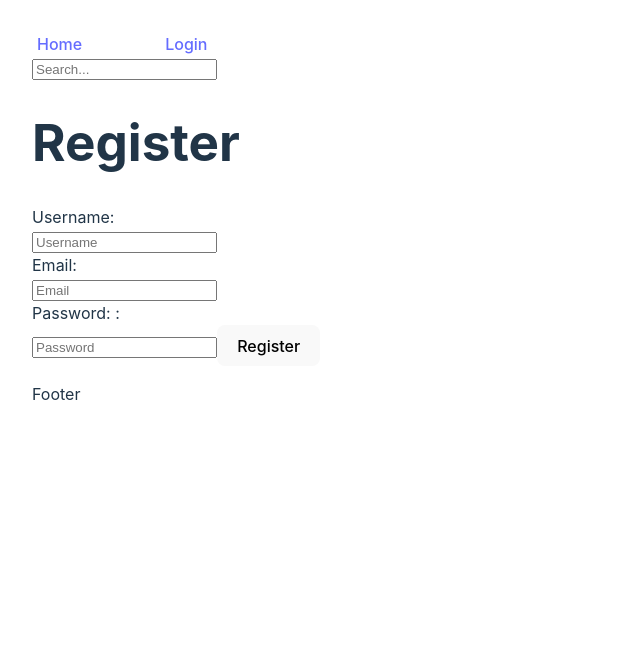
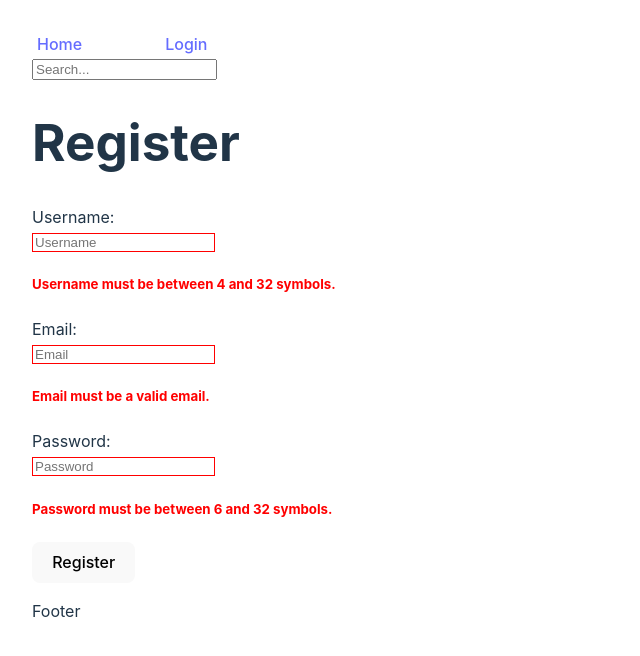
Before and after one commit to FirstProject-Team-4/Second, a React (Vite) app in the folder Tripify/: page /register in a window 1280 px wide. Both pictures are taken after a click on the button "Register". Shown: the top 656 px of the page, without its empty margins (0-640 px from the left). Built offline with nearby package versions, Linux system fonts and the light colour scheme; no server answers.

Commit message:
register form colors

```diff
--- a/Tripify/src/App.tsx
+++ b/Tripify/src/App.tsx
@@ -1,5 +1,5 @@
 import { useState, useEffect } from 'react'
-import { Route, Routes, BrowserRouter } from 'react-router-dom'
+import { Route, Routes, BrowserRouter, useNavigate } from 'react-router-dom'
 import './App.css'
 import HomeView from './Views/Home-view/Home-view'
 import LoginView from './Views/Login-view/Login-view'
@@ -25,6 +25,7 @@ function App() {
 
   useEffect(() => {
     if (user) {
+      console.log(user);
       getUserData(user.uid)
         .then(snapshot => {
           if (snapshot.exists()) {
@@ -32,7 +33,8 @@ function App() {
           }
         })
       }
-  }, [user,context]);
+
+  }, [user,context.user]);
 
 
   return (
--- a/Tripify/src/Views/Login-view/Login-view.tsx
+++ b/Tripify/src/Views/Login-view/Login-view.tsx
@@ -5,9 +5,11 @@ import { useAppContext } from '../../Context/AppContext';
 import { useNavigate } from 'react-router-dom';
 import { loginUser } from '../../Service/auth-service';
 
+
 export default function LoginView() {
   const navigate = useNavigate();
   const { setContext } = useAppContext();
+  const [error,setError] = useState(false);
   const [form, setForm] = useState({
     email: '',
     password: ''
@@ -15,11 +17,13 @@ export default function LoginView() {
   const login = async (): Promise<void> => {
     try {
       const response= await loginUser(form.email, form.password);
+      console.log(response);
 
     setContext({ user:response.user, userData: null });
     navigate('/home');
     } catch (error: any) {
       console.log(error.message);
+      setError(true);
     }
 
   }
@@ -33,7 +37,8 @@ export default function LoginView() {
         <label htmlFor="email">Email: </label><br />
         <input type="text" name='email' id='email' autoComplete='email' placeholder="Email" value={form.email} onChange={(e) => setForm({ ...form, email: e.target.value })} /><br />
         <label htmlFor="password">Password: : </label><br />
-        <input name='password' type="password" id='password' placeholder="Password" value={form.password} onChange={(e) => setForm({ ...form, password: e.target.value })} />
+        <input  name='password' type="password" id='password' placeholder="Password" value={form.password} onChange={(e) => setForm({ ...form, password: e.target.value })} />
+        {error && <p style={{color:'red'}}>Invalid email or password</p>}
         <Button onClick={login}>Login</Button>
 
       </div>
--- a/Tripify/src/Views/Profile-view/Profile-view.tsx
+++ b/Tripify/src/Views/Profile-view/Profile-view.tsx
@@ -1,4 +1,4 @@
-import { useParams } from "react-router-dom";
+import { useNavigate, useParams } from "react-router-dom";
 import { useAppContext } from "../../Context/AppContext";
 import { useEffect, useState } from "react";
 
@@ -16,12 +16,16 @@ const Profile = () => {
     const [post, setPosts] = useState<PostType[]>([]);
     const [currentUser, setCurrentUser] = useState(null as any);
     const { id } = useParams();
+    const navigate = useNavigate();
 
     useEffect(() => {
         if (id) {
             getUserByHandle(id).then((snapshot) => {
                 if (snapshot.exists()) {
                     setCurrentUser(snapshot.val());
+                }
+                else{
+                    navigate('/home');
                 }
             });
 
--- a/Tripify/src/Views/Register-view/Register-view.tsx
+++ b/Tripify/src/Views/Register-view/Register-view.tsx
@@ -13,33 +13,84 @@ export default function RegisterView() {
     email: '',
     password: ''
   });
+  const [error, setError] = useState({
+    username: '',
+    email: '',
+    password: ''
+
+  });
 
   // o	Email must be a valid email and unique in the system.
 
   const submit = async (): Promise<void> => {
-      // Validate the input
+     let username=''
+      let email=''
+      let password=''
   if (form.username.length < 4 || form.username.length > 32) {
-    alert('Username must be between 4 and 32 symbols.');
+    username='Username must be between 4 and 32 symbols.';
+  }
+  else{
+    username='valid';
+  }
+  if(!form.email.includes('@')){
+   email='Email must be a valid email.';
+  }
+  else{
+    email='valid';
+  }
+
+  if(form.password.length < 6 || form.password.length > 32){
+    password='Password must be between 6 and 32 symbols.';
+  }
+  else{
+    password='valid';
+  }
+  if(username!=='valid' || email!=='valid' || password!=='valid'){
+    setError({username:username,email:email,password:password});
     return;
   }
-  if(!form.email.includes('@')){
-    alert('Email must be a valid email.');
-  }
-  if(form.email.length < 6 || form.email.length > 32){
-    alert('Email must be between 6 and 32 symbols.');
-    return;
-  }
-  if(form.password.length < 6 || form.password.length > 32){
-    alert('Password must be between 6 and 32 symbols.');
-  }
 
+ try{
     const response = await registerUser(form.email, form.password);
     createUserHandle(form.username, response.user.uid, form.email);
     loginUser(form.email, form.password);
+    nav('/');
+ }catch(error:any){
+  setError({username:'valid',password:'valid',email:'Email is already in use'});
+  return;
+ }
 
 
-    nav('/');
 
+
+
+  }
+  const usernameColor =():string=>{
+    if(error.username==='valid'){
+      return 'green';
+    }
+    if(error.username){
+      return 'red';
+    }
+    return 'black';
+  }
+  const emailColor =():string=>{
+    if(error.email==='valid'){
+      return 'green';
+    }
+    if(error.email){
+      return 'red';
+    }
+    return 'black';
+  }
+  const passwordColor =():string=>{
+    if(error.password==='valid'){
+      return 'green';
+    }
+    if(error.password){
+      return 'red';
+    }
+    return 'black';
   }
 
 
@@ -48,11 +99,14 @@ export default function RegisterView() {
       <div className="login-form">
         <h1>Register</h1>
         <label htmlFor="username">Username: </label><br />
-        <input type="text" name='username' id='username' placeholder="Username" value={form.username} onChange={(e) => setForm({ ...form, username: e.target.value })} /><br />
+        <input style={{border:`1px solid ${usernameColor()}`}} type="text" name='username' id='username' placeholder="Username" value={form.username} onChange={(e) => setForm({ ...form, username: e.target.value })} /><br />
+        {error.username &&error.username!=='valid' && <h5 style={{ color: 'red' }}>{error.username}</h5>}
         <label htmlFor="email">Email: </label><br />
-        <input type="text" name='email' id='email' placeholder="Email" value={form.email} onChange={(e) => setForm({ ...form, email: e.target.value })} /><br />
-        <label htmlFor="password">Password: : </label><br />
-        <input name='password' type="password" id='password' placeholder="Password" value={form.password} onChange={(e) => setForm({ ...form, password: e.target.value })} />
+        <input style={{border:`1px solid ${emailColor()}`}} type="text" name='email' id='email' placeholder="Email" value={form.email} onChange={(e) => setForm({ ...form, email: e.target.value })} /><br />
+        {error.email &&error.email!=='valid'&& <h5 style={{ color: 'red' }}>{error.email}</h5>}
+        <label htmlFor="password">Password: </label><br />
+        <input style={{border:`1px solid ${passwordColor()}`}} name='password' type="password" id='password' placeholder="Password" value={form.password} onChange={(e) => setForm({ ...form, password: e.target.value })} />
+        {error.password &&error.password!=='valid'&& <h5 style={{ color: 'red' }}>{error.password}</h5>}
         <Button onClick={submit}>Register</Button>
 
       </div>
```
